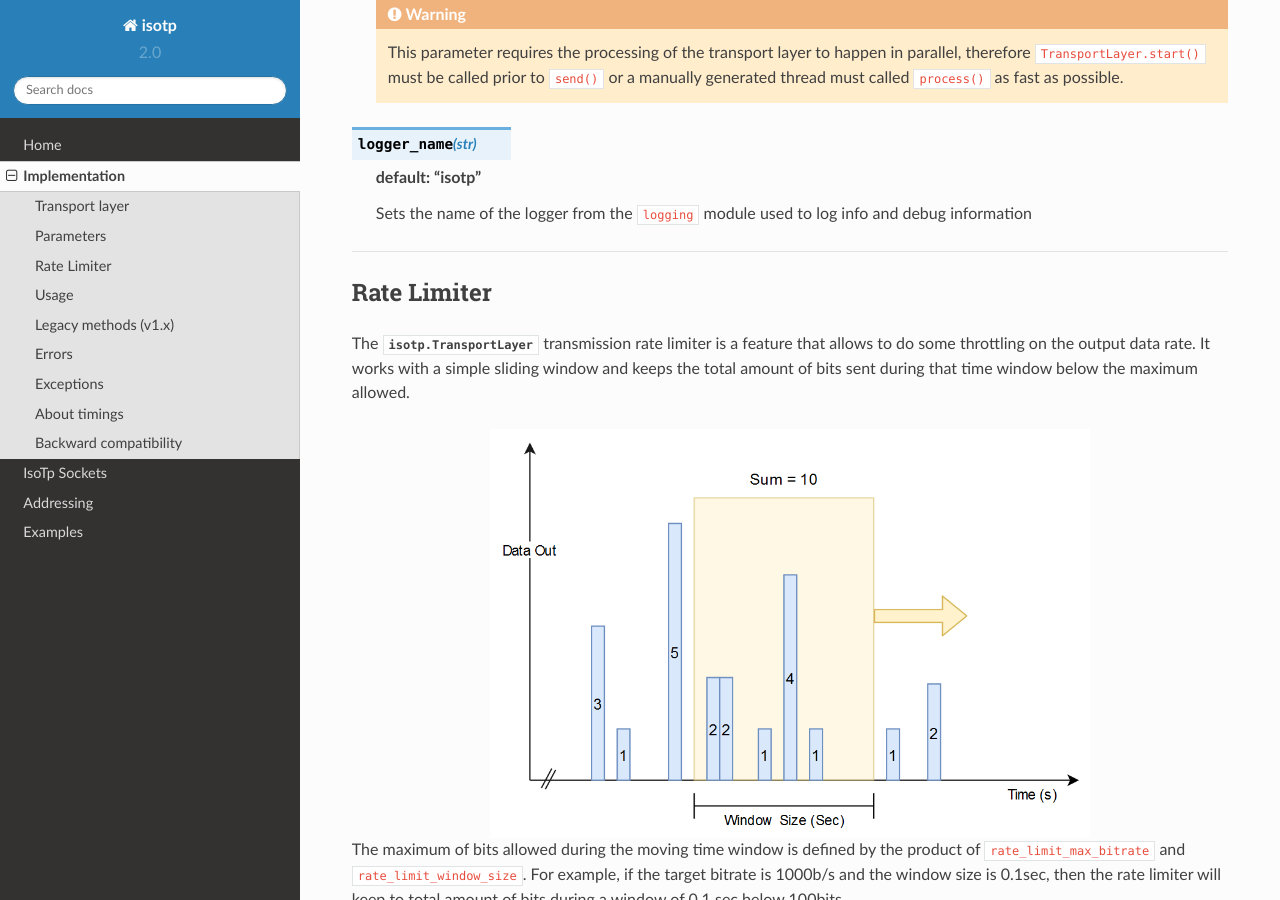
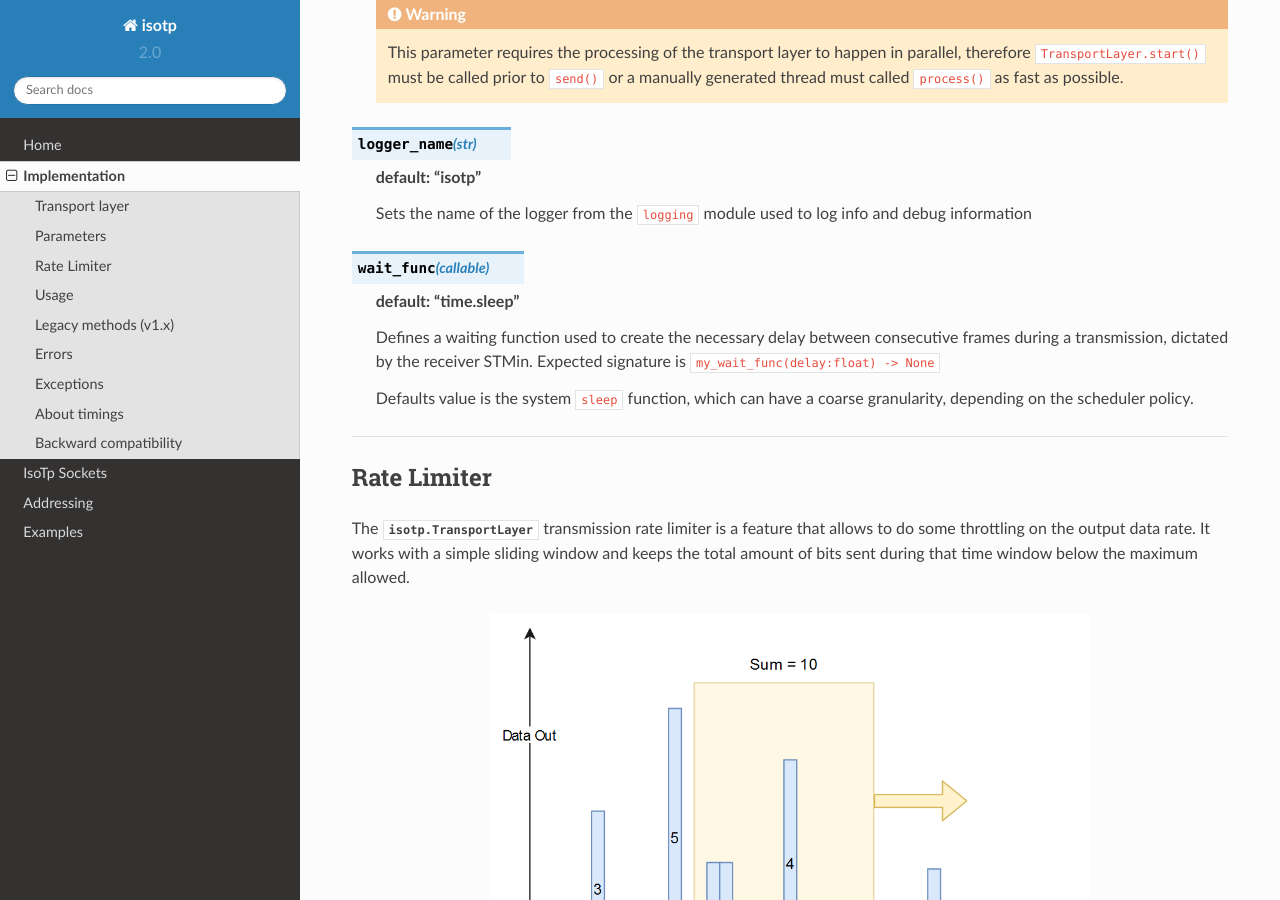
Before and after one commit to pylessard/python-can-isotp, a Sphinx documentation site: the page built from doc/source/isotp/implementation.rst, in a window 1280 px wide and 900 px high, scrolled down 4598 px. Built offline with Sphinx 7.4.7 and the Read the Docs theme 2.0.0, drawn with Linux system fonts in a browser that asks for light colours; some of the changed text lies outside the part shown.

Commit message:
Added configurable wait func (#108)

```diff
--- a/doc/source/isotp/implementation.rst
+++ b/doc/source/isotp/implementation.rst
@@ -252,6 +252,18 @@ The transport layer ``params`` parameter must be a dictionary with the following
 
    Sets the name of the logger from the ``logging`` module used to log info and debug information
 
+.. _param_wait_func:
+
+.. attribute:: wait_func
+   :annotation: (callable)
+
+   **default: "time.sleep"**
+
+   Defines a waiting function used to create the necessary delay between consecutive frames during a transmission, dictated by the receiver STMin.
+   Expected signature is ``my_wait_func(delay:float) -> None``
+
+   Defaults value is the system ``sleep`` function, which can have a coarse granularity, depending on the scheduler policy.
+
 -----
 
 .. _rate_limiter_section:
@@ -407,6 +419,9 @@ Using the approach described above, a message can be read from the link-layer an
 40us latency is far better than the latency caused by calls to ``time.sleep()`` required with v1.x. Considering that a CAN bus running at 500kbps has a message duration of about 230us,
 the latency is in the acceptable range.
 
+Finally, the delay between consecutive frames is dictated by a user-definable function passed with the :ref:`wait_func<param_wait_func>` parameter. By default, the wait function is the system ``sleep`` function.
+On machines where the ``sleep`` function has a coarse granularity and a high resolution timer is available, it is possible to pass a busy-wait function to this parameter.
+
 --------
 
 .. _backward_compatibility:
```
Also changed, not shown: 2 other files.
